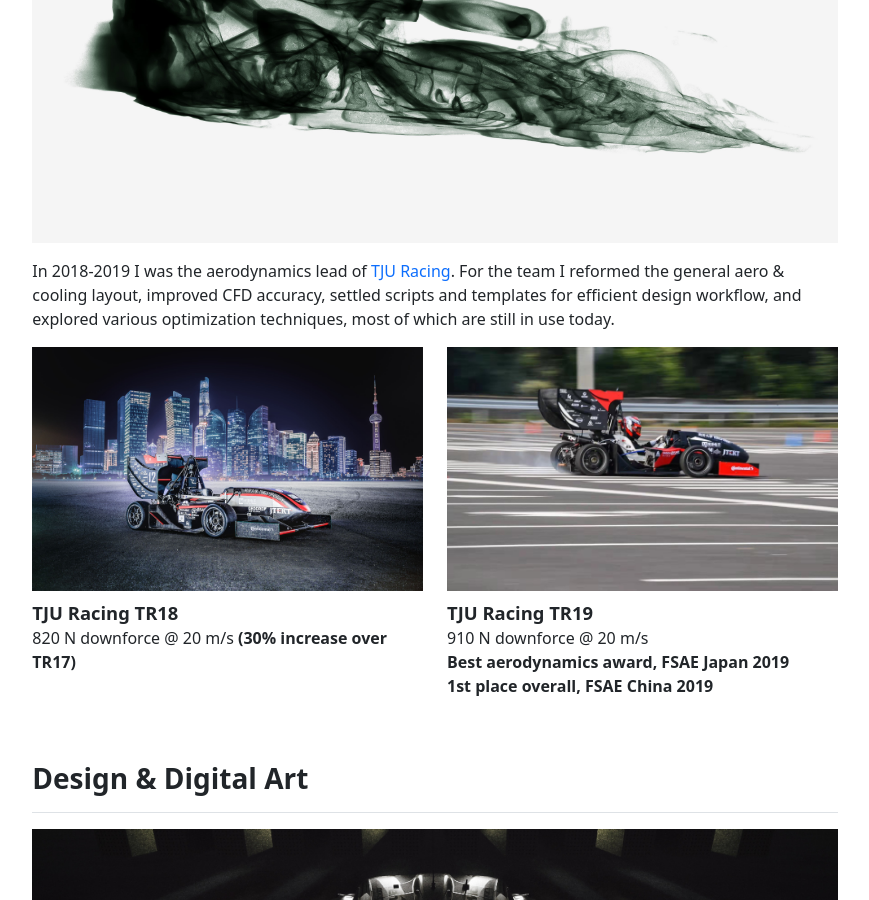
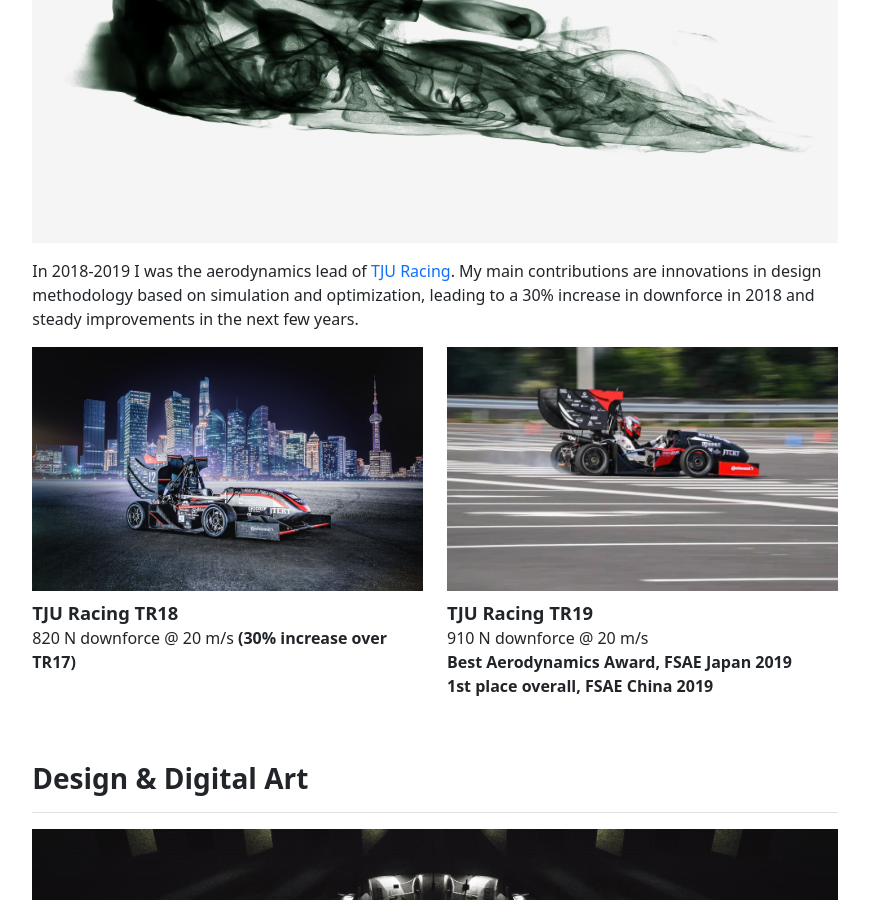
Before and after one commit to Lakonik/lakonik.github.io, a Jekyll site: the page built from projects_art.md, in a window 1280 px wide and 900 px high, scrolled down 399 px. Shown: the whole window, without its empty margins (205-1074 px from the left). Built offline with Jekyll 4.4.1, drawn with Linux system fonts in a browser that asks for light colours.

Commit message:
Update CV

```diff
--- a/_includes/publications.html
+++ b/_includes/publications.html
@@ -13,9 +13,9 @@
         <em>CVPR</em>, 2022 <font color="Indigo"><strong>(Best Student Paper)</strong></font>
       </p>
       <p class="paragraph" style="margin-bottom: 10px">
-        We present a probabilistic PnP layer for end-to-end 6DoF pose estimation networks. The
-        layer outputs the pose distribution with differentiable probability density, capable of
-        learning the inputs (2D-3D correspondences) entirely from scratch.
+        We present a probabilistic PnP layer for end-to-end 6DoF pose learning. The
+        layer outputs the pose distribution with differentiable probability density, so
+        that the 2D-3D correspondences can be learned flexibly by backpropagating the pose loss.
       </p>
       <div class="btn-links" style="margin-bottom: 10px">
         <a class="btn btn-outline-primary btn-sm" href="https://arxiv.org/abs/2203.13254" target="_blank"
--- a/_layouts/projects.html
+++ b/_layouts/projects.html
@@ -6,10 +6,8 @@ layout: default
 <p><img src="{{ site.baseurl }}/assets/img/tr17_wake.jpg" alt="" width="100%"></p>
 
 <p>
-  In 2018-2019 I was the aerodynamics lead of <a href="http://www.tjuracing.com/files/Team%20Introduction.pdf"
-    target="_blank" rel="noopener">TJU Racing</a>. For the team I reformed the general aero & cooling layout,
-  improved CFD accuracy, settled scripts and templates for efficient design workflow, and explored various
-  optimization techniques, most of which are still in use today.
+  In 2018-2019 I was the aerodynamics lead of <a href="http://www.tjuracing.com/files/Team%20Introduction.pdf" target="_blank" rel="noopener">TJU Racing</a>.
+  My main contributions are innovations in design methodology based on simulation and optimization, leading to a 30% increase in downforce in 2018 and steady improvements in the next few years.
 </p>
 
 <div class="row mb-5">
@@ -31,7 +29,7 @@ layout: default
     </div>
     <p class="paragraph">
       910 N downforce @ 20 m/s<br>
-      <strong>Best aerodynamics award, FSAE Japan 2019</strong><br>
+      <strong>Best Aerodynamics Award, FSAE Japan 2019</strong><br>
       <strong>1st place overall, FSAE China 2019</strong>
     </p>
   </div>
```
Also changed, not shown: 1 other file.
